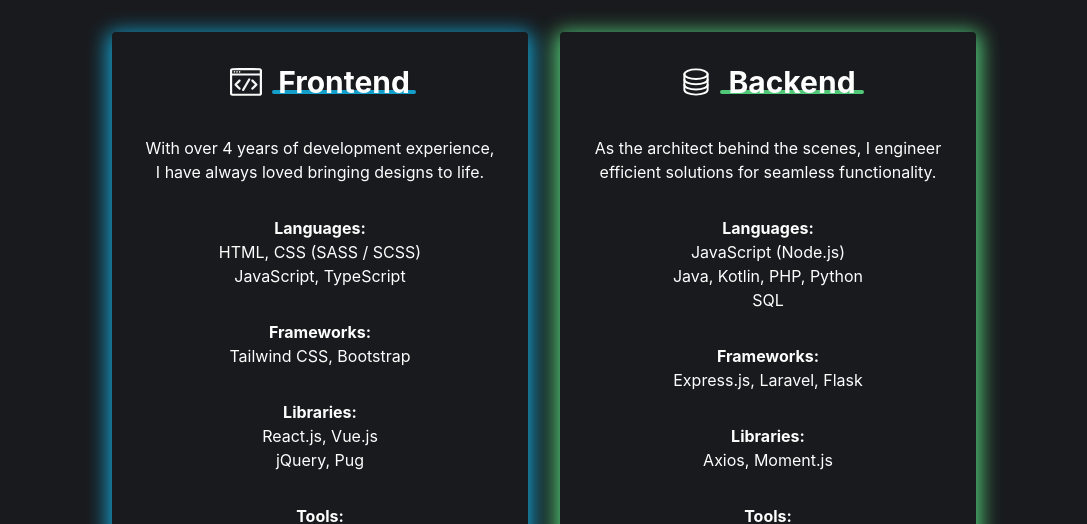
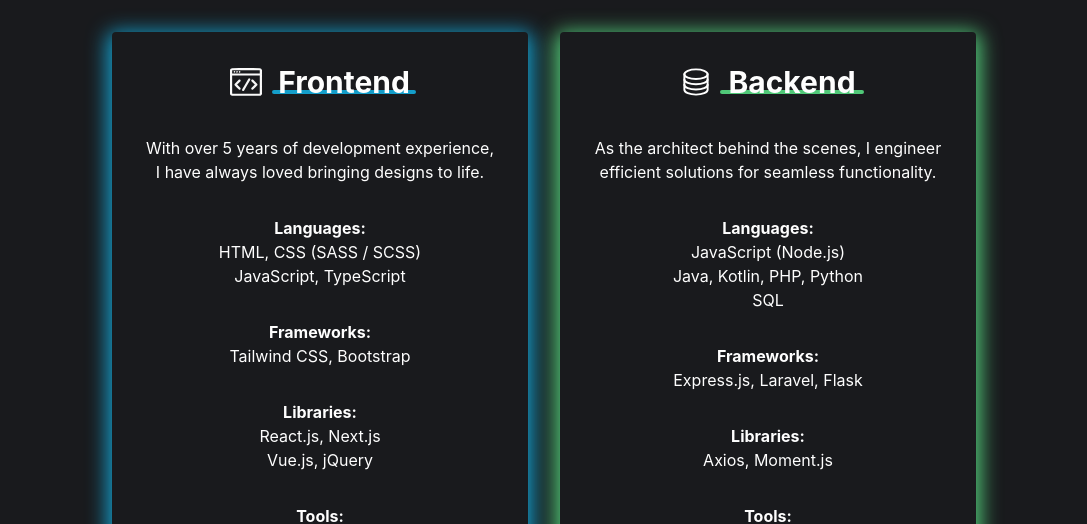
Before and after one commit to FattahSalleh/fattahsalleh.github.io, a React (Create React App) app: page / in a window 1280 px wide. Shown: the part 940-1464 px from the top of the page, without its empty margins (96-1183 px from the left). Built offline with nearby package versions, Linux system fonts and the light colour scheme; no server answers.

Commit message:
chore: update expertise section

```diff
--- a/src/data/expertiseData.ts
+++ b/src/data/expertiseData.ts
@@ -7,7 +7,7 @@ export const expertiseFE: Expertise = {
 	alt: "Frontend Icon",
 	title: "Frontend",
 	titleColor: "#149ECA",
-	desc: "With over 4 years of development experience, I have always loved bringing designs to life.",
+	desc: "With over 5 years of development experience, I have always loved bringing designs to life.",
 	subItems: [
 		{
 			title: "Languages",
@@ -19,7 +19,7 @@ export const expertiseFE: Expertise = {
 		},
 		{
 			title: "Libraries",
-			list: ["React.js, Vue.js", "jQuery, Pug"],
+			list: ["React.js, Next.js", "Vue.js, jQuery"],
 		},
 		{
 			title: "Tools",
```
